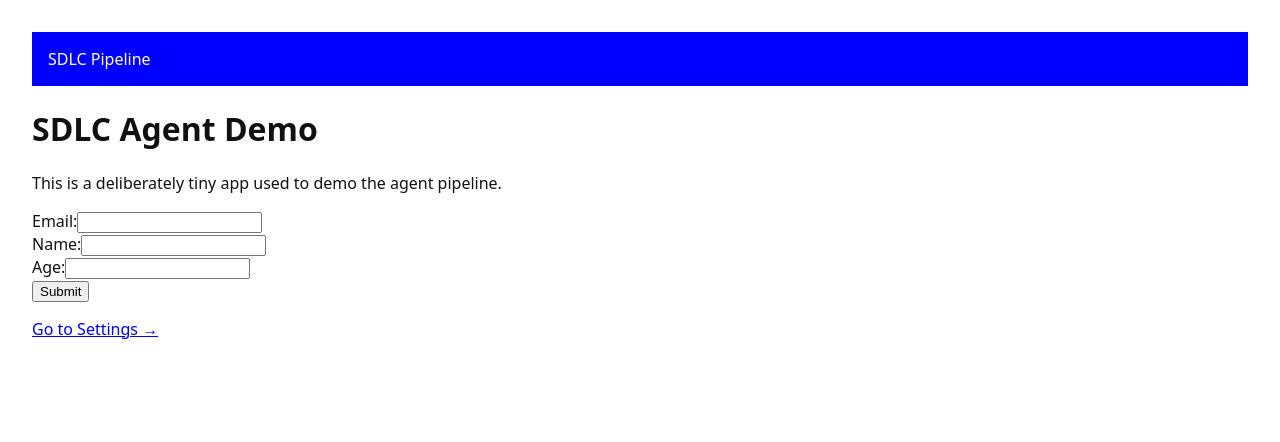
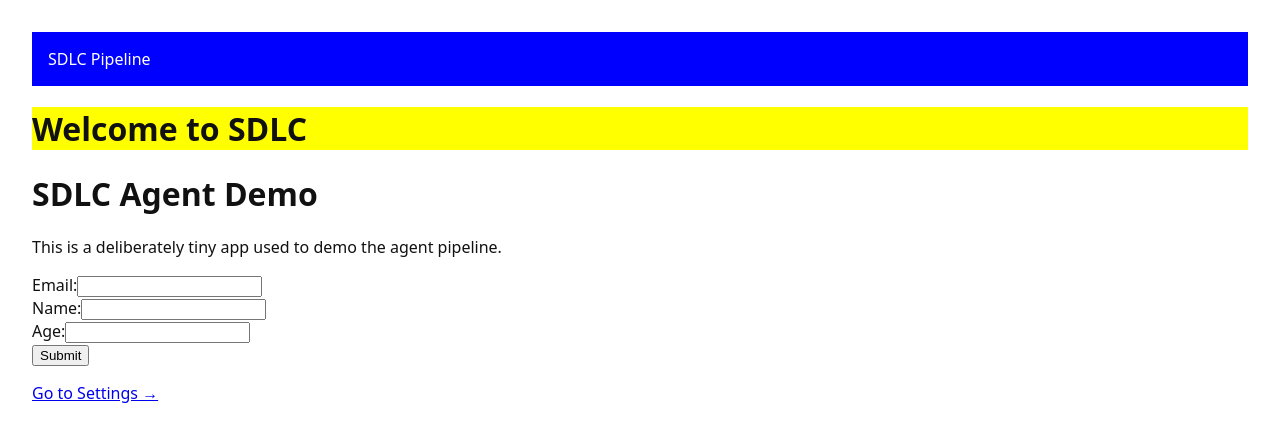
Before and after one commit to Rohit2697/demo-nextjs-app, a Next.js app: page / in a window 1280 px wide. Shown: the top 442 px of the page. Built offline with nearby package versions, Linux system fonts and the light colour scheme.

Commit message:
TICKET-B1B0D3: add a new title "welcome to sdlc" in yellow background (#5)
Co-authored-by: Rohit Dey <rohit.dey@ibm.com>

```diff
--- a/app/page.tsx
+++ b/app/page.tsx
@@ -18,6 +18,7 @@ export default function Home() {
 
   return (
     <main>
+      <h1 style={{ backgroundColor: "yellow" }}>Welcome to SDLC</h1>
       <h1>SDLC Agent Demo</h1>
       <p>This is a deliberately tiny app used to demo the agent pipeline.</p>
       <form onSubmit={handleSubmit} style={{ marginBottom: "1rem" }}>
```
